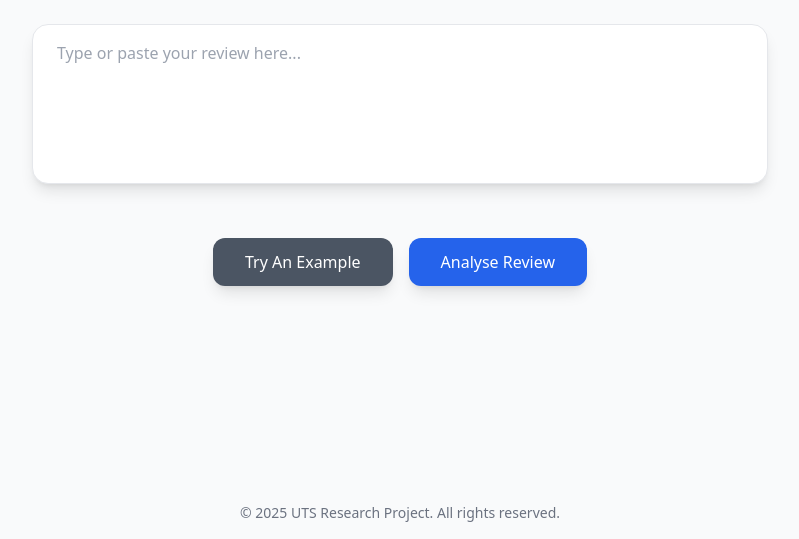
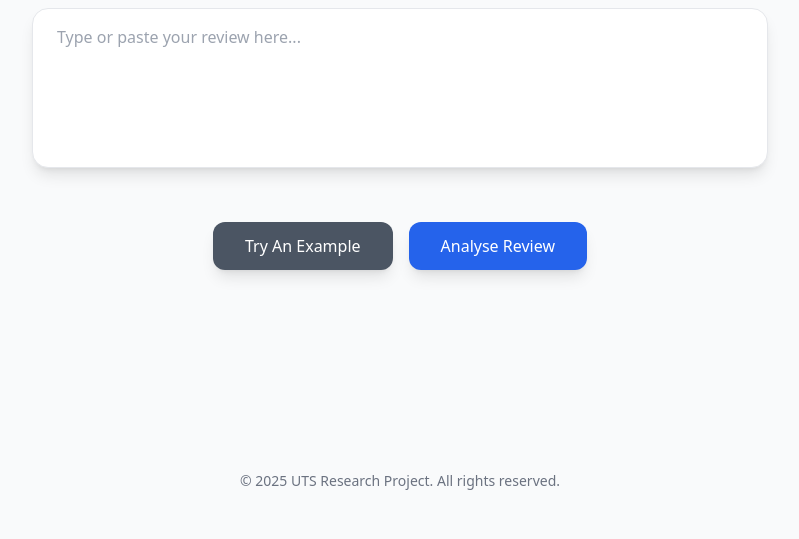
Before and after one commit to zzwzzwzz/ABSAdemo, a plain HTML site: page index.html in a window 1280 px wide. Shown: the part 261-800 px from the top of the page, without its empty margins (240-1039 px from the left). Drawn offline with nearby package versions, Linux system fonts and the light colour scheme.

Commit message:
Update footer CSS, add mb

```diff
--- a/index.html
+++ b/index.html
@@ -68,7 +68,7 @@
     <script src="js/scripts.js"></script>
 </body>
 
-<footer class="text-center text-gray-500 text-sm py-4">
+<footer class="text-center text-gray-500 mb-8 text-sm py-4">
     <p>&copy; 2025 UTS Research Project. All rights reserved. </p>
 </footer>
 </html>
```
